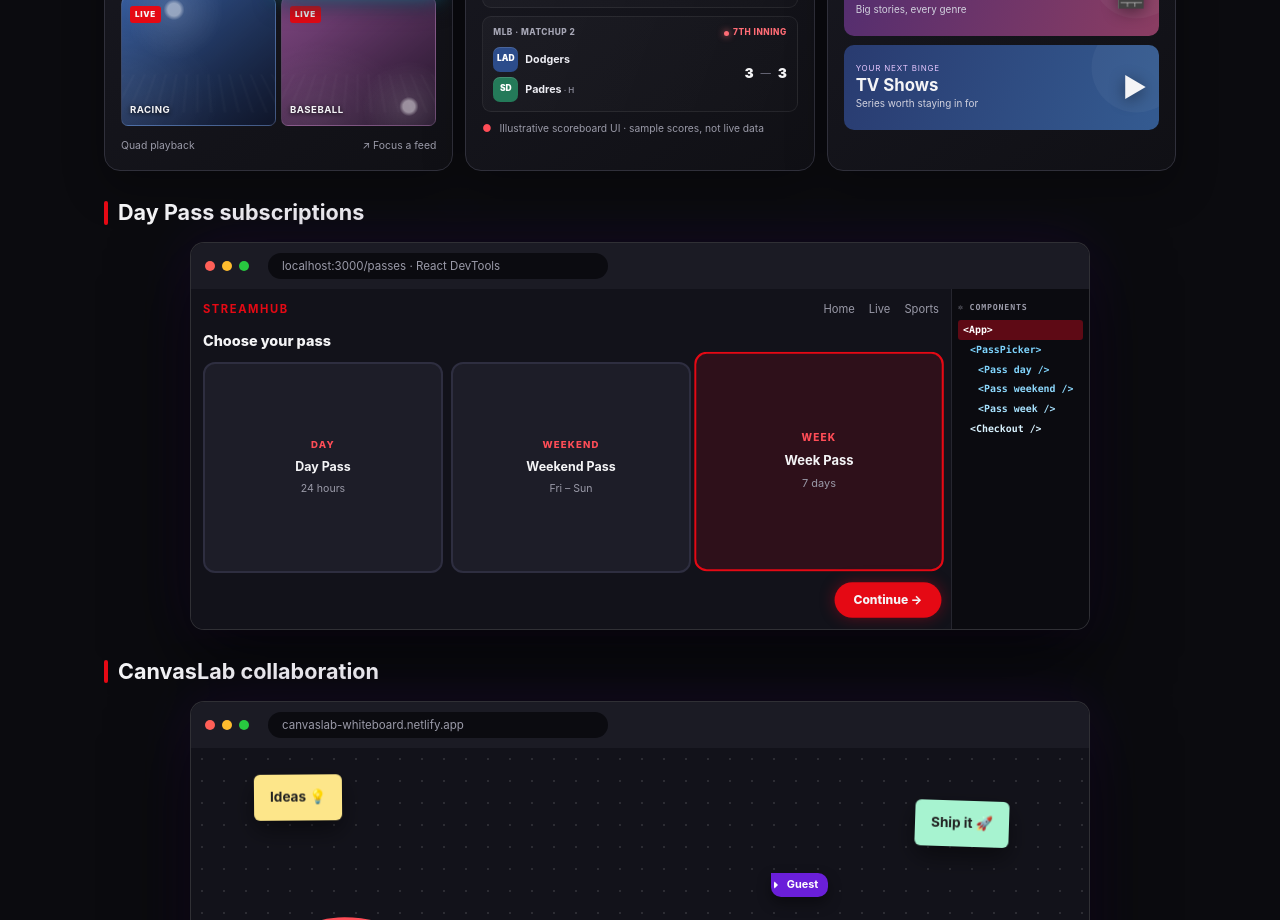
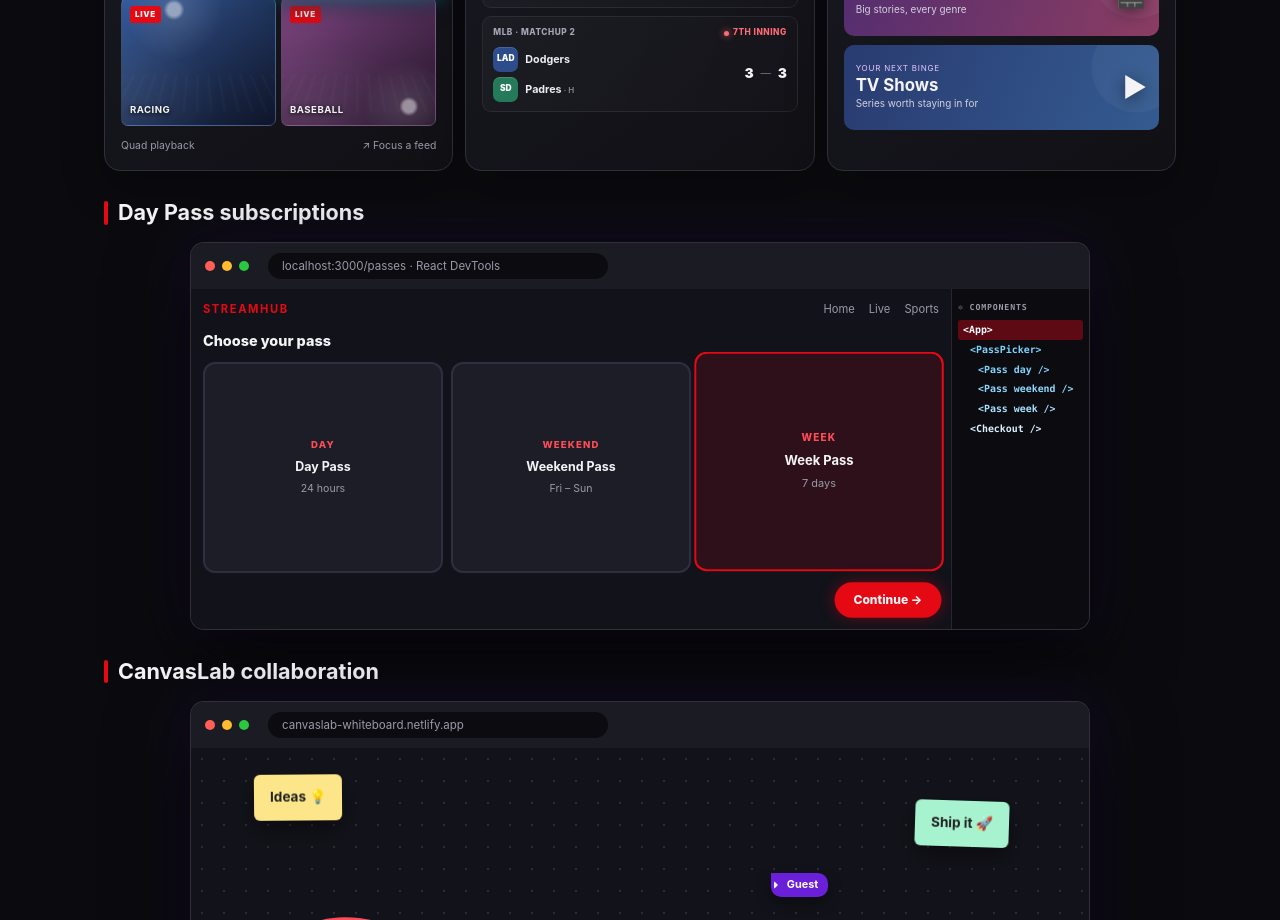
Before and after one commit to tarunchesetti/tarunchesetti-portfolio, a plain HTML site: page index.html in a window 1280 px wide. Shown: the part 2240-3160 px from the top of the page. Drawn offline with Linux system fonts and the light colour scheme; animation ran at ten frames a second.

Commit message:
Remove sample scoreboard caption

```diff
--- a/index.html
+++ b/index.html
@@ -573,7 +573,7 @@ header.hero#top .lead{margin:10px 0 14px}
         <button class="league-tab" type="button" role="tab" aria-selected="false" data-league="MLS">MLS</button>
       </div>
       <div class="league-games" id="leagueGames" aria-live="polite"></div>
-      <div class="scores-caption"><span>●</span> Illustrative scoreboard UI · sample scores, not live data</div>
+
     </article>
     <article class="stream-card collection-card">
       <div class="stream-card-top"><b>EXPLORE COLLECTIONS</b><span>VIEW ALL ↗</span></div>
```
